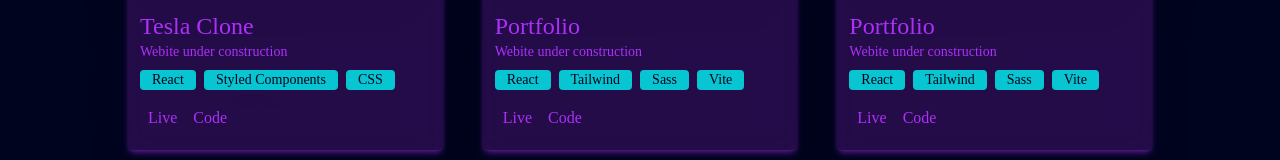
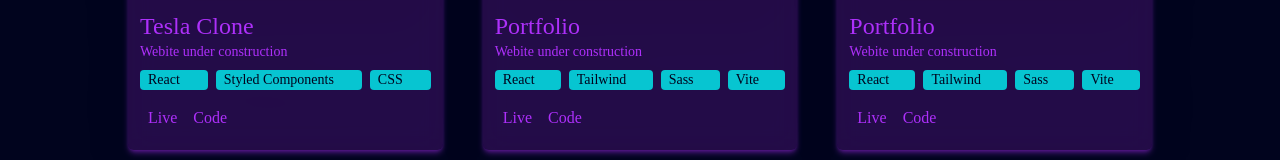
Before and after one commit to devvsakib/dsportfolio, a React (Vite) app: page /projects in a window 1280 px wide. Shown: the part 375-535 px from the top of the page. Built offline with nearby package versions, Linux system fonts and the light colour scheme; a web font is replaced by a local one.

Commit message:
stack width

```diff
--- a/src/components/Projects/ProjectCard.jsx
+++ b/src/components/Projects/ProjectCard.jsx
@@ -1,25 +1,6 @@
 import { motion } from 'framer-motion';
 const ProjectCard = ({ project }) => {
     // console.log(project);
-    const container = {
-        hidden: { opacity: 1, scale: 0 },
-        visible: {
-            opacity: 1,
-            scale: 1,
-            transition: {
-                delayChildren: 0.3,
-                staggerChildren: 0.2
-            }
-        }
-    }
-
-    const item = {
-        hidden: { y: 20, opacity: 0 },
-        visible: {
-            y: 0,
-            opacity: 1
-        }
-    }
 
     return (
         <motion.div
@@ -42,17 +23,17 @@ const ProjectCard = ({ project }) => {
                 delay: 0.2,
                 ease: [0, 0.71, 0.2, 1.01]
             }}
-            className="project-card p-3 z-10 rounded-md bg-[#AD30FA]/20 shadow-md backdrop-blur-md backdrop-brightness-100 drop-shadow-2xl shadow-[#AD30FA]/40">
+            className="project-card w-[100%] p-3 z-10 rounded-md bg-[#AD30FA]/20 shadow-md backdrop-blur-md backdrop-brightness-100 drop-shadow-2xl shadow-[#AD30FA]/40">
             <div className="project-card__image rounded-md overflow-hidden">
                 <img src={project.thumb} alt="" srcSet="" className="object-fit object-cover object-center" />
             </div>
             <div className="project-card__content bg-transparent">
                 <h2 className="text-2xl mt-3">{project.title}</h2>
                 <p className="text-sm">{project.description}</p>
-                <div className="flex gap-2 my-2 bg-transparent">
+                <div className={`grid grid-flow-col gap-2  my-2 bg-transparent w-auto `}>
                     {
                         project.stack.map((tech, idx) => (
-                            <span key={idx} className="bg-[#07C5D1] text-[#01041E] px-3 rounded text-sm"> {tech}</span>
+                            <span key={idx} className=" bg-[#07C5D1] text-[#01041E] px-2 w-auto rounded text-sm"> {tech}</span>
                         ))
                     }
                 </div>
--- a/src/pages/Projects.jsx
+++ b/src/pages/Projects.jsx
@@ -4,7 +4,7 @@ import GetProjects from '../components/Projects/GetProjects'
 const Projects = () => {
 
     return (
-        <section className='grid z-999 grid-cols-1 sm:grid-cols-2 md:grid-cols-3 py-5 gap-10 bg-gradient-to-r'>
+        <section className='grid z-999 grid-cols-1 sm:grid-cols-2 lg:grid-cols-3 py-5 gap-10 bg-gradient-to-r'>
             <GetProjects />
             {/* <ProjectBG /> */}
         </section>
```
